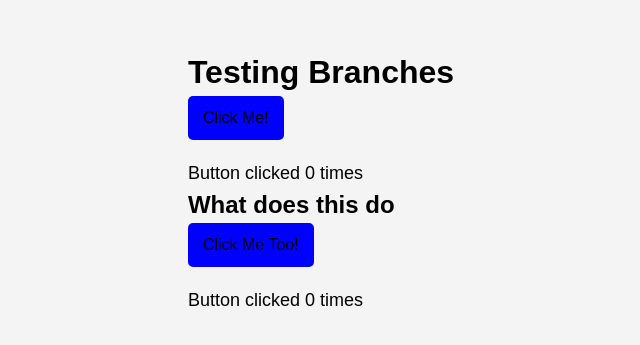
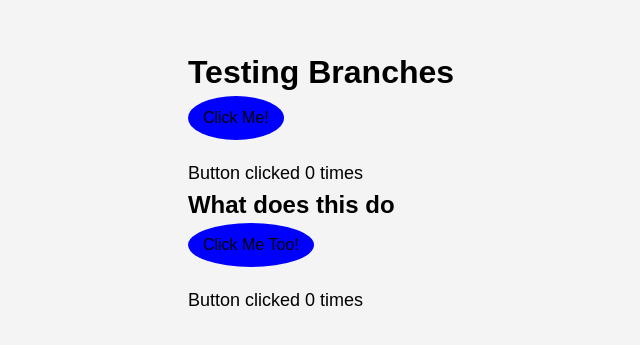
Before and after one commit to Bobby547/html-starterpack, a plain HTML site: page index.html in a window 1280 px wide. Shown: the part 219-564 px from the top of the page, without its empty margins (319-959 px from the left). Drawn offline with Linux system fonts and the light colour scheme.

Commit message:
Changed the shape of the buttons

```diff
--- a/styles.css
+++ b/styles.css
@@ -91,7 +91,7 @@ button {
     font-size: 16px;
     cursor: pointer;
     border: none;
-    border-radius: 5px;
+    border-radius: 50%;
     background-color: blue;
     color: black;
 }
```
